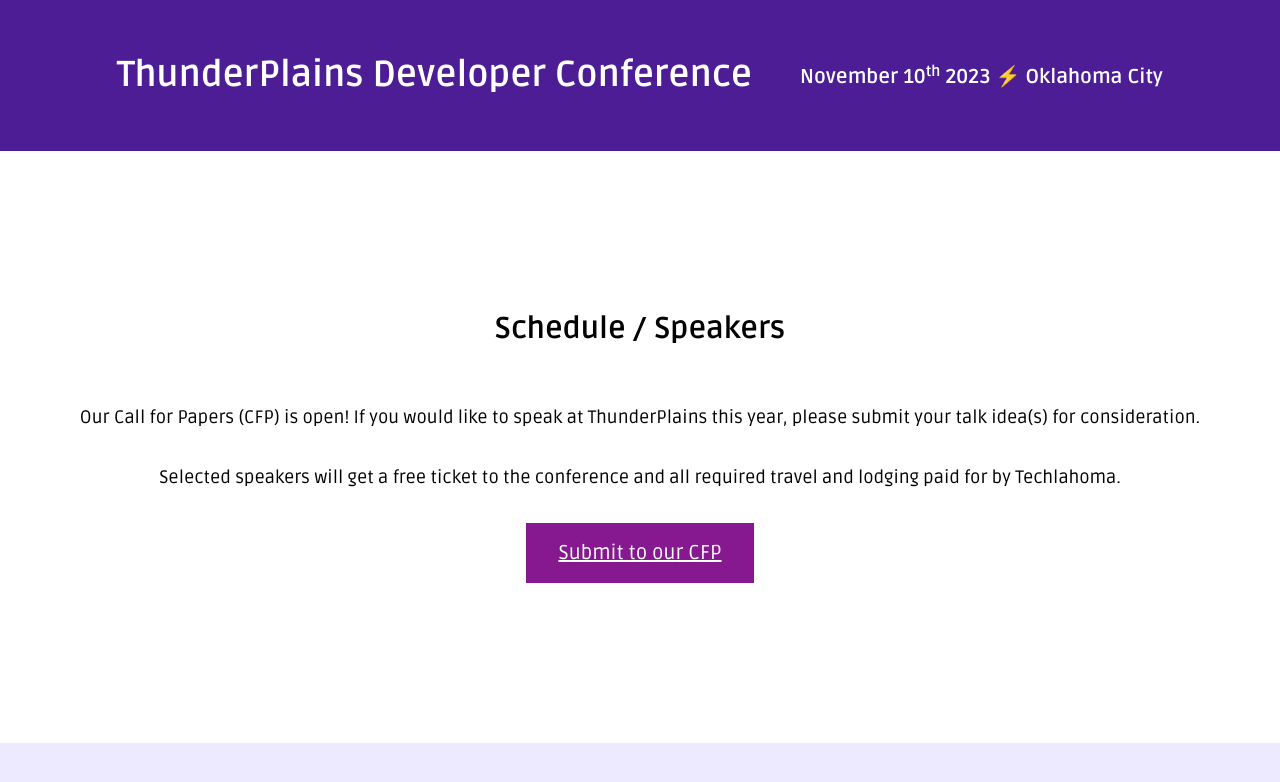
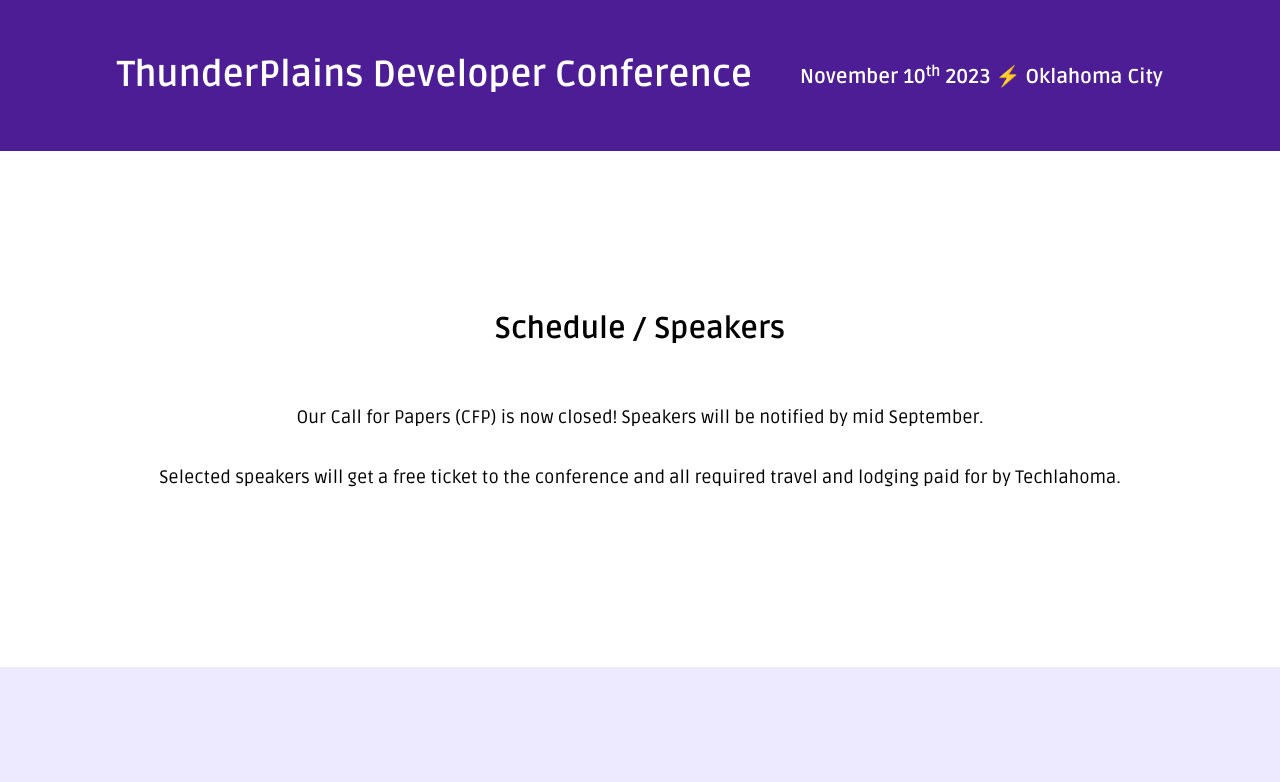
Before and after one commit to techlahoma/thunderplains-2023, a Next.js app: page / in a window 1280 px wide. Shown: the part 402-1184 px from the top of the page. Built offline with nearby package versions, Linux system fonts and the light colour scheme.

Commit message:
Update page.tsx
deleted cfp link and updated that speakers will be announced mid september-emily

```diff
--- a/app/page.tsx
+++ b/app/page.tsx
@@ -32,19 +32,13 @@
       <section id="schedule" className="text-center py-40 px-8">
         <H2>Schedule / Speakers</H2>
         <p className="py-4 mt-10">
-          Our Call for Papers (CFP) is open! If you would like to speak at ThunderPlains this year,
-          please submit your talk idea(s) for consideration.
+          Our Call for Papers (CFP) is now closed! Speakers will be notified by mid September.
         </p>
         <p className="py-4">
           Selected speakers will get a free ticket to the conference and all required travel and
           lodging paid for by Techlahoma.
         </p>
-        <a
-          href="https://www.papercall.io/tplains"
-          className="mt-4 inline-block py-4 px-8 text-white text-xl bg-fuchsia-800 hover:bg-fuchsia-700"
-        >
-          Submit to our CFP
-        </a>
+
       </section>
 
       <section id="sponsors" className="text-center py-40 px-8 bg-violet-100">
```
